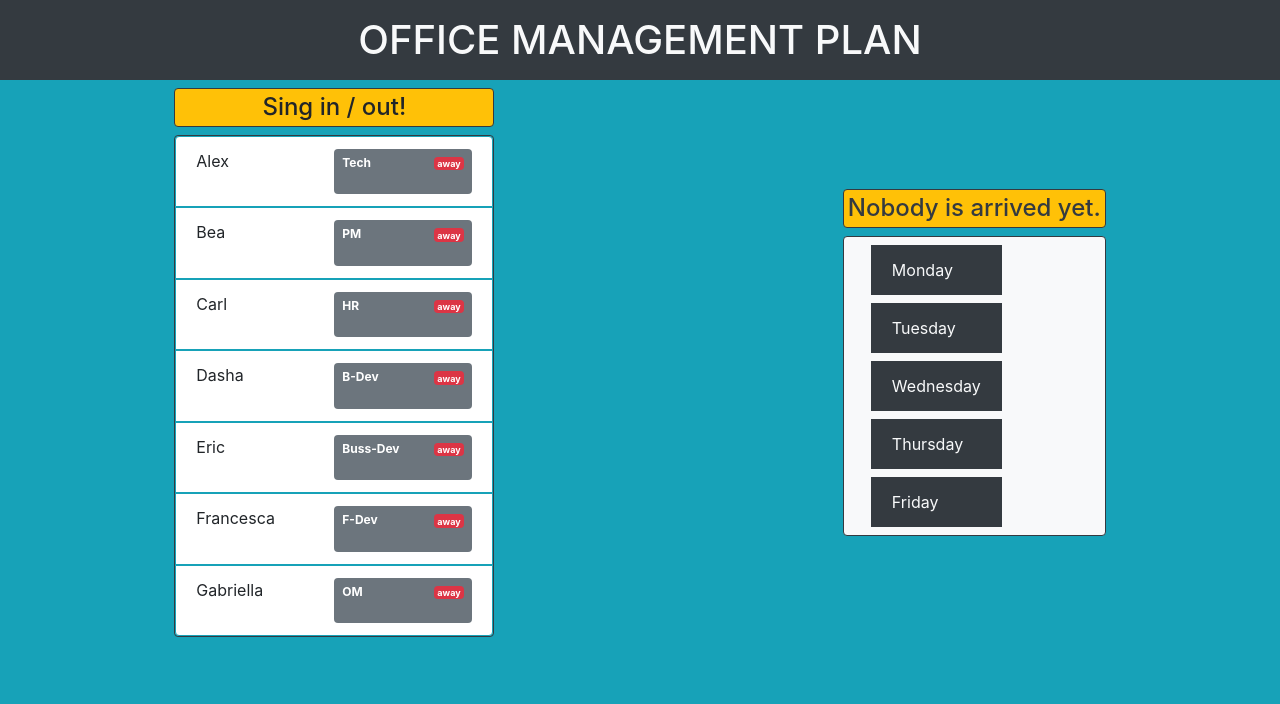
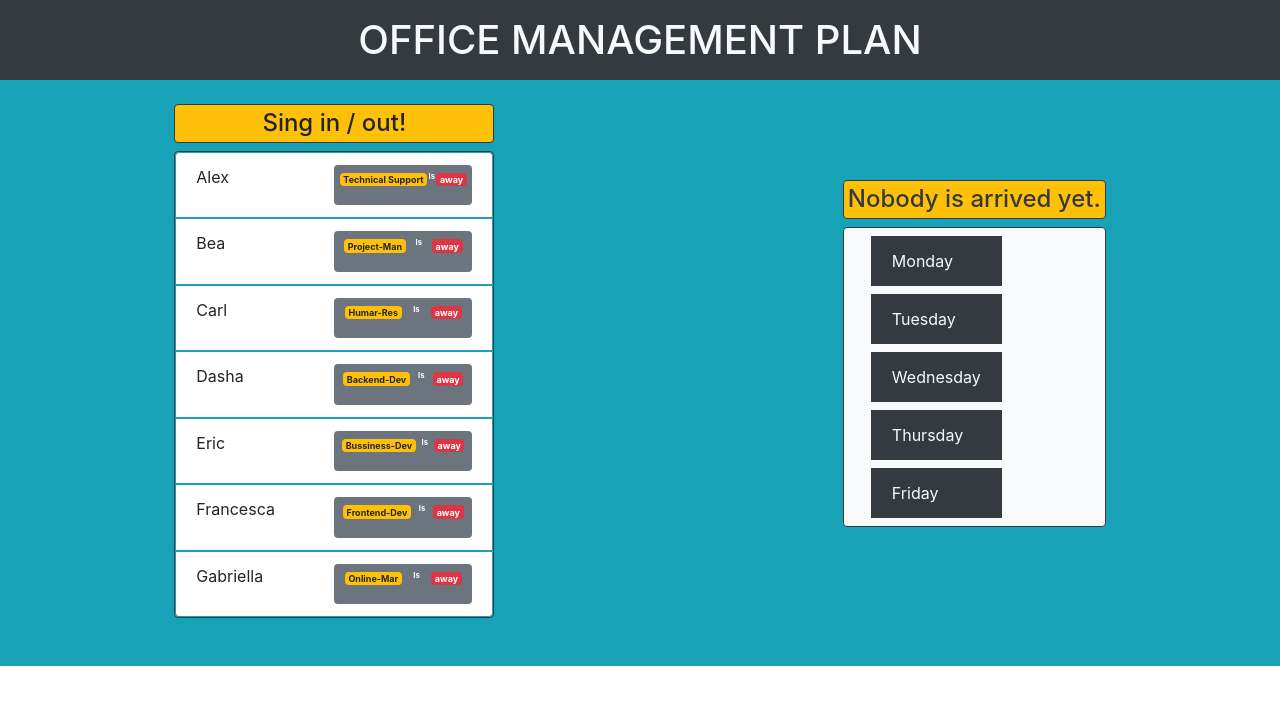
Before and after one commit to Balazs-D/Office-Organisation-App, a React (Create React App) app in the folder office-management/: page / in a window 1280 px wide. Shown: the top 704 px of the page. Built offline with nearby package versions, Linux system fonts and the light colour scheme; the HTML template or start-up script is replaced by a standard one.

Commit message:
style updates

```diff
--- a/office-management/src/components/App.js
+++ b/office-management/src/components/App.js
@@ -14,8 +14,8 @@ const App = () => {
   return (
     <OfficeState>
       <div
-        className='container-fluid bg-info w-100 d-flex flex-column m-0 p-0'
-        style={{ height: '100vh' }}
+        className='container-fluid bg-info w-100 d-flex flex-column m-0 p-0 pb-5'
+        // style={{ height: '100vh' }}
       >
         <h1 className='p-3 text-light text-uppercase w-100 bg-dark text-center'>Office management plan</h1>
 
--- a/office-management/src/components/Employees.js
+++ b/office-management/src/components/Employees.js
@@ -5,7 +5,7 @@ const Employees = () => {
   const officeContext = useContext(OfficeContext);
 
   return (
-    <div className='w-25'>
+    <div className='w-25 pt-3'>
       <h4 className='w-100 bg-warning border border-dark rounded p-1 text-center'>Sing in / out!</h4>
       <ul className='list-group border border-dark rounded'>
         {officeContext.staff.map((employee, i) => {
@@ -16,12 +16,16 @@ const Employees = () => {
             >
               {employee.name}
               <span
-                className='d-flex w-50 p-2 badge badge-secondary justify-content-between'
+                className='d-flex w-50 badge badge-secondary justify-content-around pt-2'
                 id={i}
                 onClick={officeContext.isHere}
                 style={{ cursor: 'pointer' }}
               >
-                {employee.dep}
+
+                <p className='badge badge-warning'>{employee.dep}</p>
+                <p style={{ fontSize: '0.6vw' }} x>
+                  Is
+                </p>
                 {employee.available ? (
                   <p
                     onClick={officeContext.blockClick}
--- a/office-management/src/context/OfficeState.js
+++ b/office-management/src/context/OfficeState.js
@@ -11,29 +11,29 @@ const OfficeState = props => {
       {
         name: 'Alex',
         available: false,
-        dep: 'Tech'
+        dep: 'Technical Support'
       },
-      { name: 'Bea', available: false, dep: 'PM' },
-      { name: 'Carl', available: false, dep: 'HR' },
+      { name: 'Bea', available: false, dep: 'Project-Man' },
+      { name: 'Carl', available: false, dep: 'Humar-Res' },
       {
         name: 'Dasha',
         available: false,
-        dep: 'B-Dev'
+        dep: 'Backend-Dev'
       },
       {
         name: 'Eric',
         available: false,
-        dep: 'Buss-Dev'
+        dep: 'Bussiness-Dev'
       },
       {
         name: 'Francesca',
         available: false,
-        dep: 'F-Dev'
+        dep: 'Frontend-Dev'
       },
       {
         name: 'Gabriella',
         available: false,
-        dep: 'OM'
+        dep: 'Online-Mar'
       }
     ]
   };
```
